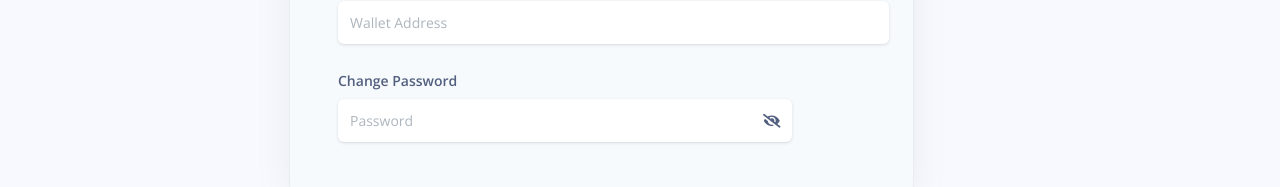
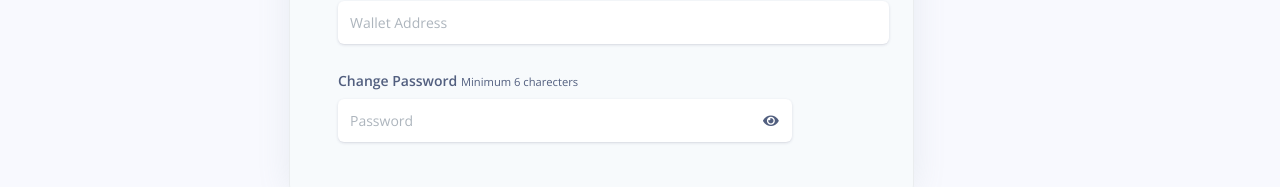
Before and after one commit to Noluverse-Technologies/pixel-purchase-frontend, a Next.js app: page /admin/profile in a window 1280 px wide. Shown: the part 1028-1215 px from the top of the page. Built offline with nearby package versions, Linux system fonts and the light colour scheme; no server answers; sample sign-in values are in the browser's storage.

Commit message:
password view icon functionality updated

```diff
--- a/pages/admin/profile.js
+++ b/pages/admin/profile.js
@@ -44,7 +44,7 @@ function Profile() {
   const [url, setRootUrl] = useState(rootUrl);
   const [isClicked, setIsClicked] = useState(false);
   const [changePasswordType, setChangePasswordType] = useState("password");
-  const [showHidePassword, setShowHidePassword] = useState("fa fa-eye-slash");
+  const [showHidePassword, setShowHidePassword] = useState("fa fa-eye");
 
   const [formValue, setformValue] = React.useState({
     firstname: '',
@@ -140,10 +140,10 @@ const handleSubmit = (event) => {
   const showHidePwd = () => {
     if (changePasswordType === "password") {
       setChangePasswordType("text");
-      setShowHidePassword("fa fa-eye");
+      setShowHidePassword("fa fa-eye-slash");
     } else {
       setChangePasswordType("password");
-      setShowHidePassword("fa fa-eye-slash");
+      setShowHidePassword("fa fa-eye");
     }
   };
 
@@ -495,7 +495,7 @@ const handleSubmit = (event) => {
                             className="form-control-label"
                             htmlFor="input-address"
                           >
-                            Change Password
+                            Change Password <small>Minimum 6 charecters</small>
                           </label>
                           <Input
                             className="form-control-alternative"
```
